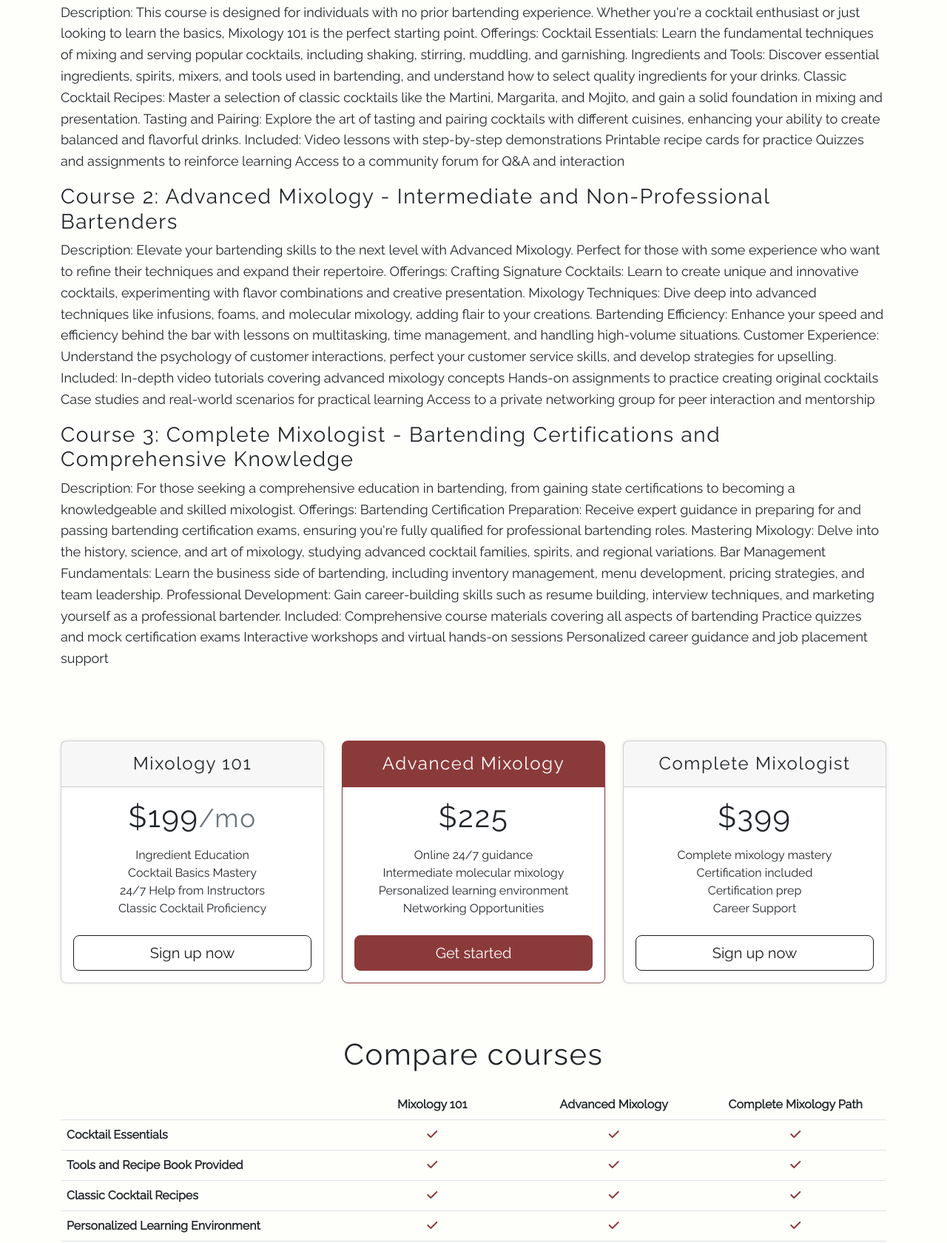
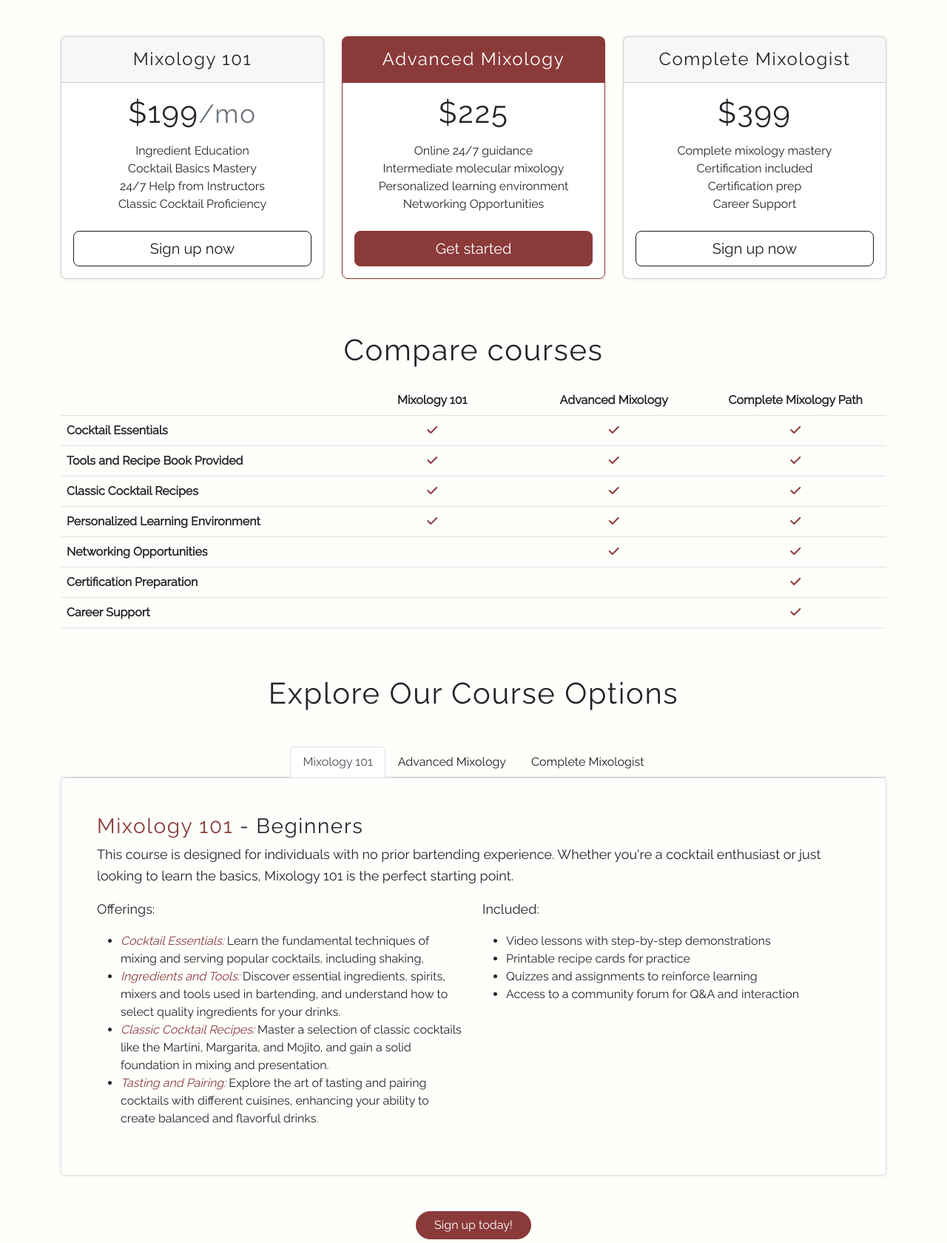
Before and after one commit to Kcounts93/on-the-rocks, a website: page pathways.html in a window 1280 px wide. Shown: the part 552-2232 px from the top of the page at 74% size. Drawn offline with nearby package versions, Linux system fonts and the light colour scheme.

Commit message:
course description tabs & cta

```diff
--- a/pathways.html
+++ b/pathways.html
@@ -135,90 +135,17 @@
       </div>
       <div class="col-lg-8 col-xl-7 col-xxl-6">
         <div class="my-5 text-center text-xl-start">
-          <h1 class="text-primary dislay-1 mb-4">Crafting Your Journey: Explore 3 Skill-Based <span class="text-secondary">Career Pathways</span> in Mixology</h1>
+          <h1 class="text-primary dislay-1 mb-4">Crafting Your Journey: Explore 3 Skill-Based <span
+              class="text-secondary">Career Pathways</span> in Mixology</h1>
           <h5>Through our online, comprehensive course pathways you will become a certified Mixologist!</h5>
           <a href="#pricing-pkg"><button class="btn btn-primary btn-md px-5 mt-4">View pricing</button></a>
-          <a href="#pkg-details"><button class="btn btn-outline-primary btn-md px-5 mt-4">Learn more</button></a>
+          <a href="#course-details"><button class="btn btn-outline-primary btn-md px-5 mt-4">Learn more</button></a>
         </div>
       </div>
     </div>
   </header>
-
-  <!-- Course descriptions -->
-  <div class="container">
-    <!-- Mixology 101 -->
-    <h3>Course 1: Mixology 101 - Beginners</h3>
-    <p>Description: This course is designed for individuals with no prior bartending experience. Whether you're a
-      cocktail enthusiast or just looking to learn the basics, Mixology 101 is the perfect starting point.
-
-      Offerings:
-
-      Cocktail Essentials: Learn the fundamental techniques of mixing and serving popular cocktails, including shaking,
-      stirring, muddling, and garnishing.
-      Ingredients and Tools: Discover essential ingredients, spirits, mixers, and tools used in bartending, and
-      understand how to select quality ingredients for your drinks.
-      Classic Cocktail Recipes: Master a selection of classic cocktails like the Martini, Margarita, and Mojito, and
-      gain a solid foundation in mixing and presentation.
-      Tasting and Pairing: Explore the art of tasting and pairing cocktails with different cuisines, enhancing your
-      ability to create balanced and flavorful drinks.
-      Included:
-
-      Video lessons with step-by-step demonstrations
-      Printable recipe cards for practice
-      Quizzes and assignments to reinforce learning
-      Access to a community forum for Q&A and interaction
-    </p>
-
-    <!-- Advanced Mixology -->
-    <h3>Course 2: Advanced Mixology - Intermediate and Non-Professional Bartenders</h3>
-    <p>
-      Description: Elevate your bartending skills to the next level with Advanced Mixology. Perfect for those with some
-      experience who want to refine their techniques and expand their repertoire.
-
-      Offerings:
-
-      Crafting Signature Cocktails: Learn to create unique and innovative cocktails, experimenting with flavor
-      combinations and creative presentation.
-      Mixology Techniques: Dive deep into advanced techniques like infusions, foams, and molecular mixology, adding
-      flair to your creations.
-      Bartending Efficiency: Enhance your speed and efficiency behind the bar with lessons on multitasking, time
-      management, and handling high-volume situations.
-      Customer Experience: Understand the psychology of customer interactions, perfect your customer service skills, and
-      develop strategies for upselling.
-      Included:
-
-      In-depth video tutorials covering advanced mixology concepts
-      Hands-on assignments to practice creating original cocktails
-      Case studies and real-world scenarios for practical learning
-      Access to a private networking group for peer interaction and mentorship
-
-    </p>
-
-    <!-- Complete Mixologist -->
-    <h3>Course 3: Complete Mixologist - Bartending Certifications and Comprehensive Knowledge</h3>
-    <p>Description: For those seeking a comprehensive education in bartending, from gaining state certifications to
-      becoming a knowledgeable and skilled mixologist.
-
-      Offerings:
-
-      Bartending Certification Preparation: Receive expert guidance in preparing for and passing bartending
-      certification exams, ensuring you're fully qualified for professional bartending roles.
-      Mastering Mixology: Delve into the history, science, and art of mixology, studying advanced cocktail families,
-      spirits, and regional variations.
-      Bar Management Fundamentals: Learn the business side of bartending, including inventory management, menu
-      development, pricing strategies, and team leadership.
-      Professional Development: Gain career-building skills such as resume building, interview techniques, and marketing
-      yourself as a professional bartender.
-      Included:
-
-      Comprehensive course materials covering all aspects of bartending
-      Practice quizzes and mock certification exams
-      Interactive workshops and virtual hands-on sessions
-      Personalized career guidance and job placement support</p>
-  </div>
-
   <!-- pricing pathways -->
-  <div class="container my-5 py-5">
+  <div class="container mt-5 py-5">
     <section id="pricing-pkg">
       <div class="row row-cols-1 row-cols-md-3 mb-3 text-center">
         <div class="col">
@@ -335,11 +262,119 @@
       </div>
     </section>
   </div>
+  <!-- Course descriptions -->
+<div class="container mb-5" id="course-details">
+  <h2 class="display-6 text-center mb-4 mb-5">Explore Our Course Options</h2>
+  <ul class="nav nav-tabs justify-content-center" id="myTabs" role="tablist">
+      <li class="nav-item" role="presentation">
+          <a class="nav-link active" id="pathway1-tab" data-bs-toggle="tab" href="#pathway1" role="tab"
+             aria-controls="pathway1" aria-selected="true">Mixology 101</a>
+      </li>
+      <li class="nav-item" role="presentation">
+          <a class="nav-link" id="pathway2-tab" data-bs-toggle="tab" href="#pathway2" role="tab"
+             aria-controls="pathway2" aria-selected="false">Advanced Mixology</a>
+      </li>
+      <li class="nav-item" role="presentation">
+          <a class="nav-link" id="pathway3-tab" data-bs-toggle="tab" href="#pathway3" role="tab"
+             aria-controls="pathway3" aria-selected="false">Complete Mixologist</a>
+      </li>
+  </ul>
+  <div class="tab-content bg-light rounded border p-5 shadow-sm" id="myTabContent">
+      <div class="tab-pane fade show active" id="pathway1" role="tabpanel" aria-labelledby="pathway1-tab">
+          <h3><span class="text-secondary">Mixology 101</span> - Beginners</h3>
+          <p>This course is designed for individuals with no prior bartending experience. Whether you're a cocktail
+              enthusiast or just looking to learn the basics, Mixology 101 is the perfect starting point.
+          </p>
+          <div class="row">
+            <div class="col-md-6">
+              <p class="text-underline">Offerings:</p>
+              <ul>
+                <li><em class="text-secondary">Cocktail Essentials:</em> Learn the fundamental techniques of mixing and serving popular
+                  cocktails, including shaking,</li>
+                <li><em class="text-secondary">Ingredients and Tools:</em> Discover essential ingredients, spirits, mixers and tools used in
+                  bartending, and understand how to select quality ingredients for your drinks.</li>
+                <li><em class="text-secondary">Classic Cocktail Recipes:</em> Master a selection of classic cocktails like the Martini,
+                  Margarita, and Mojito, and
+                  gain a solid foundation in mixing and presentation.</li>
+                <li><em class="text-secondary">Tasting and Pairing:</em> Explore the art of tasting and pairing cocktails with different
+                  cuisines, enhancing your ability to create balanced and flavorful drinks.</li>
+              </ul>
+            </div>
+            <div class="col">
+              <p class="text-underline">Included:</p>
+              <ul>
+                <li>Video lessons with step-by-step demonstrations</li>
+                <li>Printable recipe cards for practice</li>
+                <li>Quizzes and assignments to reinforce learning</li>
+                <li>Access to a community forum for Q&A and interaction</li>
+              </ul>
+            </div>
+          </div>
+      </div>
+      <div class="tab-pane fade" id="pathway2" role="tabpanel" aria-labelledby="pathway2-tab">
+          <h3><span class="text-secondary">Advanced Mixology</span> - Intermediate</h3>
+          <p>Elevate your bartending skills to the next level with Advanced Mixology. Perfect for those with some experience who want to refine their techniques and expand their repertoire.
+          </p>
+          <div class="row">
+            <div class="col">
+              <p class="text-underline">Offerings:</p>
+              <ul>
+                <li><em class="text-secondary">Crafting Signature Cocktails:</em> Learn to create unique and innovative cocktails, experimenting with flavor combinations and creative presentation.</li>
+                <li><em class="text-secondary">Mixology Techniques:</em> Dive deep into advanced techniques like infusions, foams, and molecular mixology, adding flair to your creations.</li>
+                <li><em class="text-secondary">Bartending Efficiency:</em> Enhance your speed and efficiency behind the bar with lessons on multitasking, time management, and handling high-volume situations.</li>
+                <li><em class="text-secondary">Customer Experience:</em> Understand the psychology of customer interactions, perfect your customer service skills, and develop strategies for upselling.</li>
+              </ul>
+            </div>
+            <div class="col">
+              <p class="text-underline">Included:</p>
+              <ul>
+                <li>Mixology 101 course</li>
+                <li>In-depth video tutorials covering advanced mixology concepts</li>
+                <li>Hands-on assignments to practice creating original cocktails</li>
+                <li>Case studies and real-world scenarios for practical learning</li>
+                <li>Access to a private networking group for peer interaction and mentorship</li>
+              </ul>
+            </div>
+          </div>
+      </div>
+      <div class="tab-pane fade" id="pathway3" role="tabpanel" aria-labelledby="pathway3-tab">
+          <h3><span class="text-secondary">Complete Mixologist</span> - Professional</h3>
+          <p>For those seeking a comprehensive education in bartending, from gaining state certifications to becoming a knowledgeable and skilled mixologist.</p>
+          <div class="row">
+            <div class="col">
+              <p class="text-underline">Offerings:</p>
+              <ul>
+                <li><em class="text-secondary">Bartending Certification Preparation:</em> Receive expert guidance in preparing for and passing bartending certification exams, ensuring you're fully qualified for professional bartending roles.</li>
+                <li><em class="text-secondary">Mastering Mixology:</em> Delve into the history, science, and art of mixology, studying advanced cocktail families, spirits, and regional variations.</li>
+                <li><em class="text-secondary">Bar Management Fundamentals:</em> Learn the business side of bartending, including inventory management, menu development, pricing strategies, and team leadership. </li>
+                <li><em class="text-secondary">Professional Development:</em> Gain career-building skills such as resume building, interview techniques, and marketing yourself as a professional bartender.</li>
+              </ul>
+            </div>
+            <div class="col">
+              <p class="text-underline">Included:</p>
+              <ul>
+                <li>Mixology 101 and Advanced Mixology course access</li>
+                <li>Comprehensive course materials covering all aspects of bartending</li>
+                <li>Practice quizzes and mock certification exams</li>
+                <li>Interactive workshops and virtual hands-on sessions</li>
+                <li>Personalized career guidance and job placement support</li>
+              </ul>
+            </div>
+          </div>
+      </div>
+  </div>
+  <div class="course-cta text-center m-5">
+    <button class="btn btn-secondary px-4" data-bs-toggle="modal" data-bs-target="#exampleModalToggle">
+      Sign up today!
+    </button>
+  </div>
+</div>
+
   <!-- CTA -->
   <div class="container-fluid bg-dark">
     <div class="row p-5">
       <div class="col-sm-6 p-5 d-flex text-left flex-column justify-content-center">
-        <h1 class="text-light display-3 text-left">Unlock your <br>passion<span class="text-secondary"> to pour</span>
+        <h2 class="text-light display-5 text-left mb-4">Unlock your <br>passion<span class="text-secondary"> to pour</span>
         </h1>
         <p class="text-light">Learn more about our comprehensive online mixology courses that you can do in the comfort
           of your own home and get certified!</p>
```
